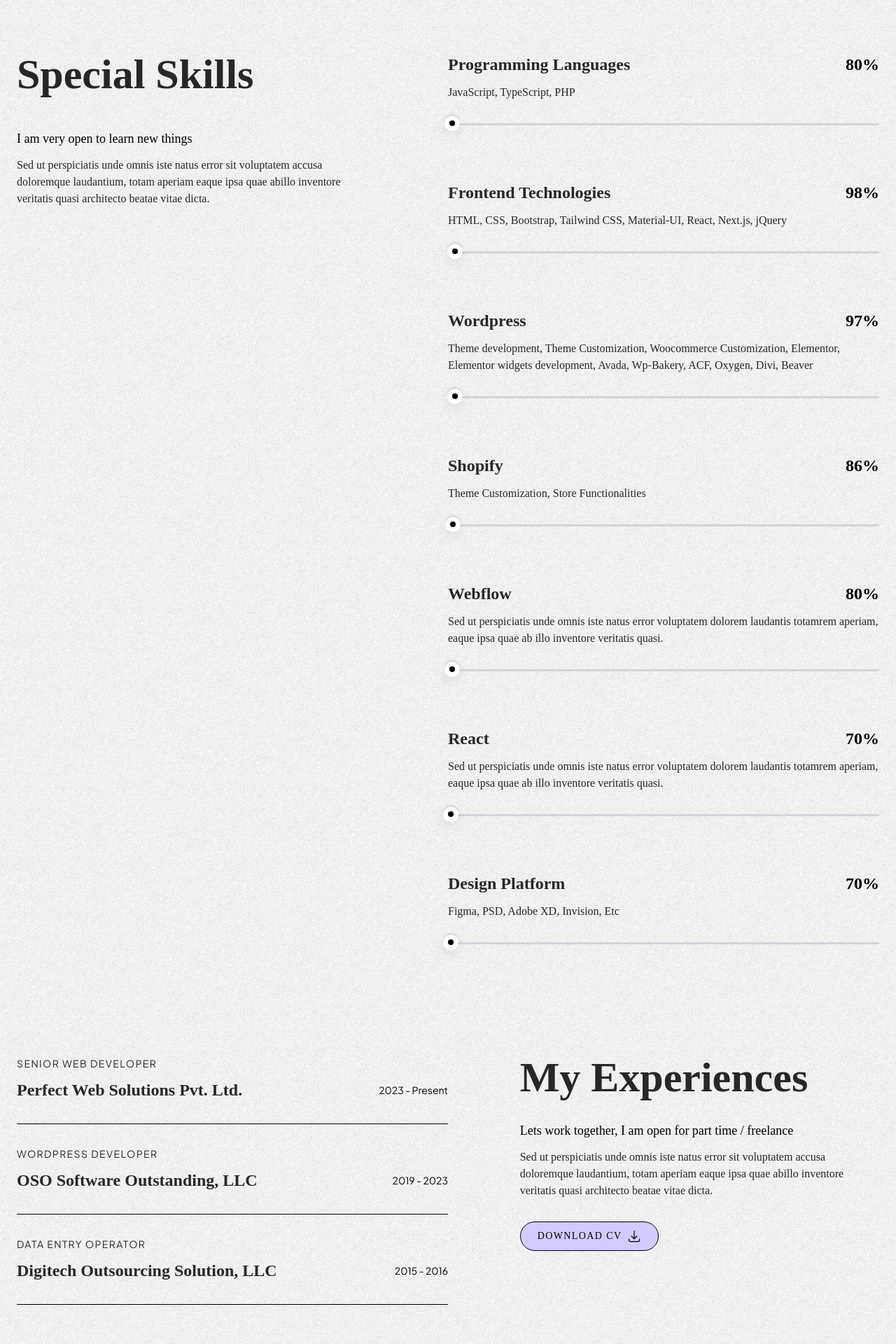
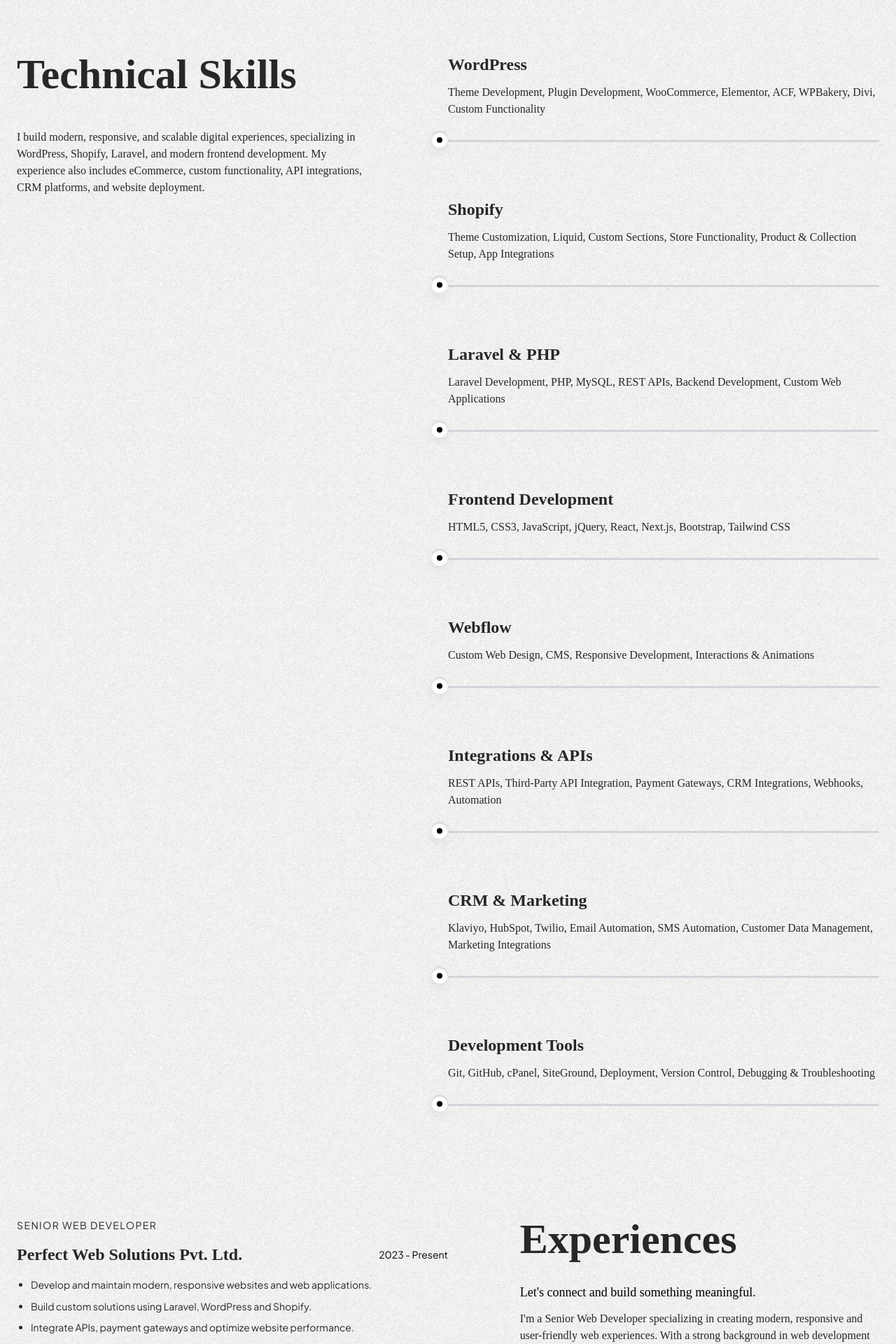
Before and after one commit to ubaidoso/Porofolio, a Next.js app: page / in a window 1280 px wide. Shown: the part 2480-4400 px from the top of the page at 70% size. Built offline with nearby package versions, Linux system fonts and the light colour scheme; a web font is replaced by a local one.

Commit message:
skills and experience

```diff
--- a/src/components/Experience.jsx
+++ b/src/components/Experience.jsx
@@ -8,29 +8,49 @@
         <div className="container mx-auto sm:py-8">
         <div className="flex flex-wrap sm:flex-row flex-col-reverse justify-between sm:gap-8 gap-16">
             <div className="md:w-6/12 sm:w-6/12 w-full">
-            <div className="space-y-8">
-                {experienceData.map((experienceItem, index) => (
-                <div key={index} className="space-y-8 border-b border-black pb-8">
-                    <div className="lg:space-y-3 space-y-2">
-                        <p className="uppercase lg:text-sm text-xs font-normal tracking-widest leading-6 text-lightblack">{experienceItem.designation}</p>
-                    <div className="flex items-center justify-between">
-                        <h2 className="font-semibold lg:text-2xl text-base">{experienceItem.company}</h2>
-                        <h3 className="font-normal text-sm ">{experienceItem.duration}</h3>
-                    </div>
-                    </div>
+                <div className="space-y-8">
+                    { experienceData.map((experienceItem, index) => (
+                        <div
+                            key={index}
+                            className="space-y-4 border-b border-black pb-8"
+                            >
+                            {/* Designation */}
+                            <p className="uppercase lg:text-sm text-xs font-normal tracking-widest leading-6 text-lightblack">
+                                {experienceItem.designation}
+                            </p>
+
+                            {/* Company & Duration */}
+                            <div className="flex flex-col lg:flex-row lg:items-center lg:justify-between gap-2">
+                                <h2 className="font-semibold lg:text-2xl text-base">
+                                {experienceItem.company}
+                                </h2>
+
+                                <h3 className="font-normal text-sm whitespace-nowrap">
+                                {experienceItem.duration}
+                                </h3>
+                            </div>
+
+                            {/* Responsibilities */}
+                            {experienceItem.responsibilities && (
+                                <ul className="space-y-2 list-disc pl-5 text-sm leading-relaxed text-lightblack">
+                                {experienceItem.responsibilities.map((item, i) => (
+                                    <li key={i}>{item}</li>
+                                ))}
+                                </ul>
+                            )}
+                        </div>
+                    ))}
                 </div>
-                ))}
-            </div>
             </div>
             <div className="space-y-8 md:w-5/12 sm:w-5/12 sm:sticky sm:top-16 sm:self-start">
-            <h2>My Experiences</h2>
+            <h2>Experiences</h2>
             <div className='space-y-3'>
-                <h3 className="font-medium text-lg">Lets work together, I am open for part time / freelance</h3>
+                <h3 className="font-medium text-lg">Let's connect and build something meaningful.</h3>
                 <p className="text-base font-light leading-6 text-lightblack">
-                Sed ut perspiciatis unde omnis iste natus error sit voluptatem accusa doloremque laudantium, totam aperiam eaque ipsa quae abillo inventore veritatis quasi architecto beatae vitae dicta.
+                I'm a Senior Web Developer specializing in creating modern, responsive and user-friendly web experiences. With a strong background in web development and e-commerce, I enjoy turning ideas into functional, high-quality digital solutions.
                 </p>
             </div>
-            <a href='/Ubaid-Updated-CV-2026' className='cst_fill btn flex gap-2' download>Download CV <Image src={download} width={20} /> </a>
+            <a href='/Ubaid-Updated-CV-2026.pdf' className='cst_fill btn flex gap-2' download>Download My CV <Image src={download} width={20} /> </a>
             </div>
         </div>
         </div>
--- a/src/pages/index.jsx
+++ b/src/pages/index.jsx
@@ -52,39 +52,37 @@
 
 const skillsTechnology = [
   {
-    label: "Programming Languages",
-    value: 80,
-    detail : "JavaScript, TypeScript, PHP",
-  },
-  {
-    label: "Frontend Technologies",
-    value: 98,
-    detail : "HTML, CSS, Bootstrap, Tailwind CSS, Material-UI, React, Next.js, jQuery",
-  },
-  {
-    label: "Wordpress",
-    value: 97,
-    detail : "Theme development, Theme Customization, Woocommerce Customization, Elementor, Elementor widgets development, Avada, Wp-Bakery, ACF, Oxygen, Divi, Beaver",
+    label: "WordPress",
+    detail : "Theme Development, Plugin Development, WooCommerce, Elementor, ACF, WPBakery, Divi, Custom Functionality",
   },
   {
     label: "Shopify",
-    value: 86,
-    detail : "Theme Customization, Store Functionalities",
+    detail : "Theme Customization, Liquid, Custom Sections, Store Functionality, Product & Collection Setup, App Integrations",
+  },
+  {
+    label: "Laravel & PHP",
+    detail : "Laravel Development, PHP, MySQL, REST APIs, Backend Development, Custom Web Applications",
+  },
+  {
+    label: "Frontend Development",
+    detail : "HTML5, CSS3, JavaScript, jQuery, React, Next.js, Bootstrap, Tailwind CSS",
   },
   {
     label: "Webflow",
-    value: 80,
-    detail : "Sed ut perspiciatis unde omnis iste natus error voluptatem dolorem laudantis totamrem aperiam, eaque ipsa quae ab illo inventore veritatis quasi.",
+    detail : "Custom Web Design, CMS, Responsive Development, Interactions & Animations",
   },
   {
-    label: "React",
-    value: 70,
-    detail : "Sed ut perspiciatis unde omnis iste natus error voluptatem dolorem laudantis totamrem aperiam, eaque ipsa quae ab illo inventore veritatis quasi.",
+    label: "Integrations & APIs",
+    detail : "REST APIs, Third-Party API Integration, Payment Gateways, CRM Integrations, Webhooks, Automation",
   },
   {
-    label: "Design Platform",
-    value: 70,
-    detail : "Figma, PSD, Adobe XD, Invision, Etc",
+    label: "CRM & Marketing",
+    detail : "Klaviyo, HubSpot, Twilio, Email Automation, SMS Automation, Customer Data Management, Marketing Integrations",
+  },
+
+  {
+    label: "Development Tools",
+    detail : "Git, GitHub, cPanel, SiteGround, Deployment, Version Control, Debugging & Troubleshooting",
   },
 
 ];
@@ -92,21 +90,33 @@
 const experience = [
   {
     company: 'Perfect Web Solutions Pvt. Ltd.',
-    duration:'2023 - Present',
-    designation:'Senior Web Developer',
+    duration: '2023 - Present',
+    designation: 'Senior Web Developer',
+    responsibilities: [
+      'Develop and maintain modern, responsive websites and web applications.',
+      'Build custom solutions using Laravel, WordPress and Shopify.',
+      'Integrate APIs, payment gateways and optimize website performance.',
+    ],
   },
   {
     company: 'OSO Software Outstanding, LLC',
-    duration:'2019 - 2023',
-    designation:'WordPress Developer',
+    duration: '2019 - 2023',
+    designation: 'WordPress Developer',
+    responsibilities: [
+      'Developed and customized WordPress websites, themes and plugins.',
+      'Created responsive layouts and improved website functionality.',
+    ],
   },
   {
     company: 'Digitech Outsourcing Solution, LLC',
-    duration:'2015 - 2016',
-    designation:'Data Entry Operator',
+    duration: '2015 - 2016',
+    designation: 'Data Entry Operator',
+    responsibilities: [
+      'Managed data entry tasks and maintained accurate digital records.',
+      'Organized information and ensured data accuracy.',
+    ],
   },
-
-]
+];
 
 const portfolioData = [
   {
@@ -156,11 +166,10 @@
         <div className="container mx-auto py-8">
           <div className="flex flex-wrap justify-between gap-8">
             <div className="space-y-12 sm:first:w-5/12 sm:sticky sm:top-16 sm:self-start">
-              <h2>Special Skills</h2>
+              <h2>Technical Skills</h2>
               <div className='space-y-3'>
-                <h3 className="font-medium text-lg">I am very open to learn new things</h3>
                 <p className="text-base font-light leading-6 text-lightblack">
-                  Sed ut perspiciatis unde omnis iste natus error sit voluptatem accusa doloremque laudantium, totam aperiam eaque ipsa quae abillo inventore veritatis quasi architecto beatae vitae dicta.
+                  I build modern, responsive, and scalable digital experiences, specializing in WordPress, Shopify, Laravel, and modern frontend development. My experience also includes eCommerce, custom functionality, API integrations, CRM platforms, and website deployment.
                 </p>
               </div>
             </div>
@@ -171,7 +180,7 @@
                     <div className="space-y-3">
                       <div className="flex items-center justify-between">
                         <h2 className="font-semibold md:text-2xl text-lg">{skillItem.label}</h2>
-                        <h3 className="font-semibold md:text-2xl text-lg">{skillItem.value}%</h3>
+                        {/* <h3 className="font-semibold md:text-2xl text-lg">{skillItem.value}%</h3> */}
                       </div>
                       <p className="text-base font-light leading-6 text-lightblack">{skillItem.detail}</p>
                     </div>
```
